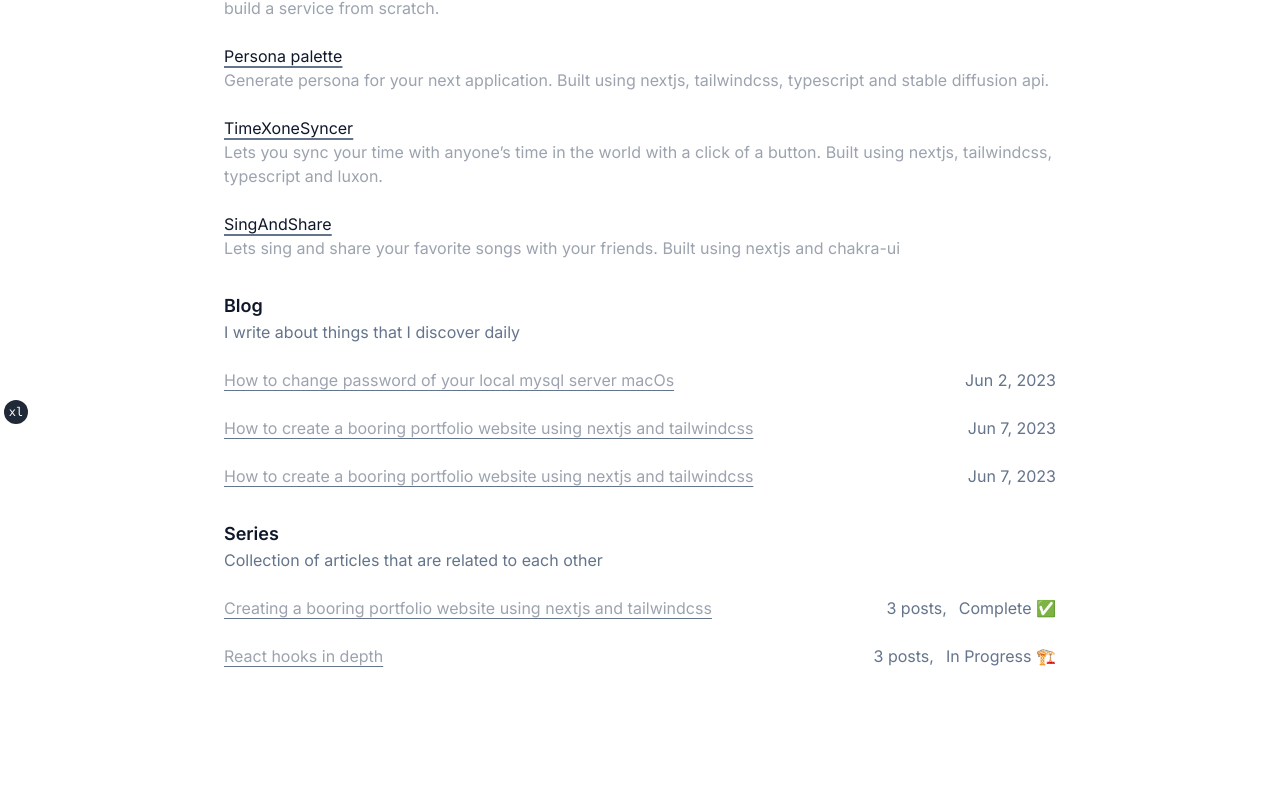
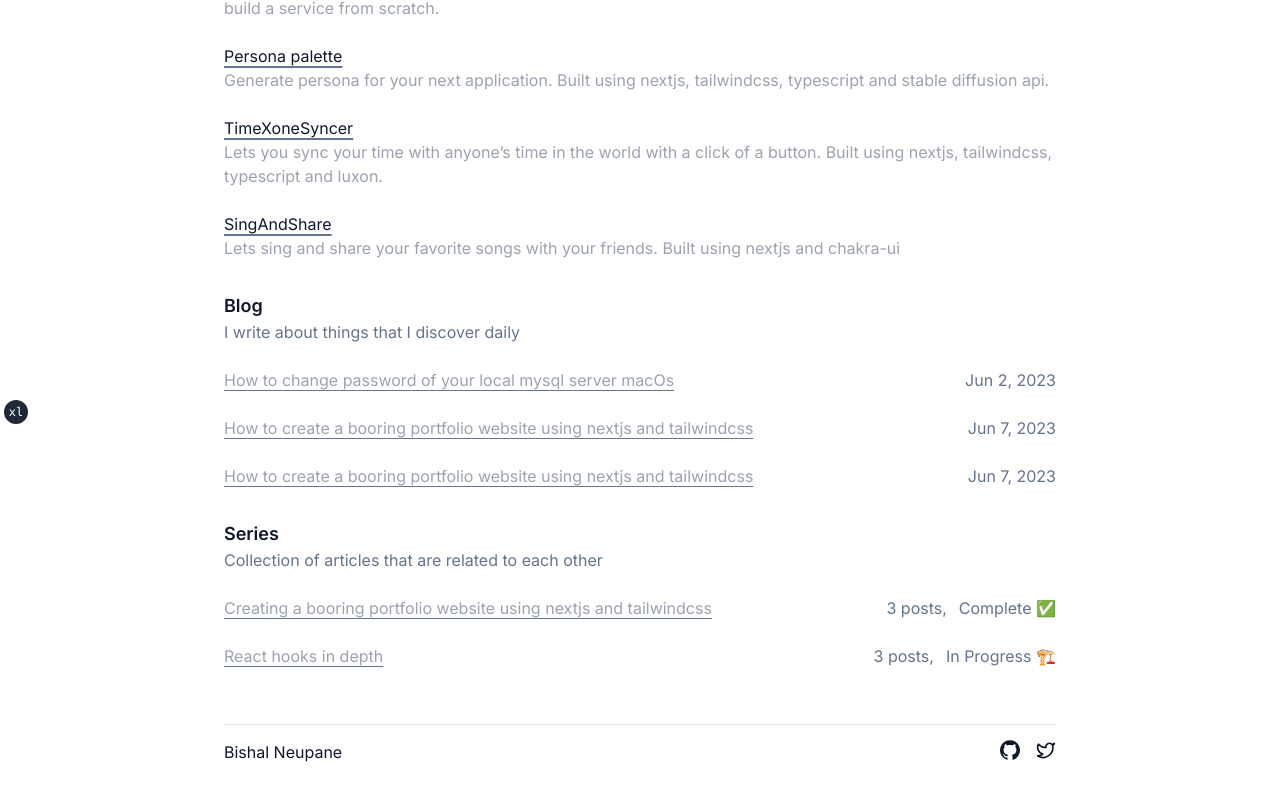
Before and after one commit to BishalN/pblogtemplate, a Next.js app: page / in a window 1280 px wide. Shown: the part 372-1172 px from the top of the page. Before the commit the page ends 1056 px from the top, so only its background shows below. Built offline with nearby package versions, Linux system fonts and the light colour scheme.

Commit message:
Added footer to layout

```diff
--- a/app/layout.tsx
+++ b/app/layout.tsx
@@ -4,6 +4,7 @@ import { Metadata } from "next"
 import { siteConfig } from "@/config/site"
 import { fontSans } from "@/lib/fonts"
 import { cn } from "@/lib/utils"
+import { Footer } from "@/components/footer"
 import { SiteHeader } from "@/components/site-header"
 import { TailwindIndicator } from "@/components/tailwind-indicator"
 import { ThemeProvider } from "@/components/theme-provider"
@@ -41,9 +42,10 @@ export default function RootLayout({ children }: RootLayoutProps) {
           )}
         >
           <ThemeProvider attribute="class" defaultTheme="system" enableSystem>
-            <div className="relative flex min-h-screen flex-col">
+            <div className="container relative flex min-h-screen max-w-4xl flex-col">
               {/* <SiteHeader /> */}
               <div className="flex-1">{children}</div>
+              <Footer />
             </div>
             <TailwindIndicator />
           </ThemeProvider>
--- a/app/page.tsx
+++ b/app/page.tsx
@@ -6,7 +6,7 @@ import { SeriesCard } from "@/components/series-card"
 
 export default function IndexPage() {
   return (
-    <main className="container max-w-4xl">
+    <main>
       <section id="hero" className="grid items-center gap-6 pb-8 pt-6 md:py-10">
         <h1 className="text-xl font-semibold text-muted-foreground">Bishal</h1>
         <p>
--- /dev/null
+++ b/components/footer.tsx
@@ -0,0 +1,34 @@
+import NextLink from "next/link"
+
+import { siteConfig } from "@/config/site"
+
+import { Icons } from "./icons"
+
+export const Footer = () => {
+  return (
+    <footer className="my-10">
+      <hr className="h-4 " />
+      <div className="flex justify-between">
+        <p>Bishal Neupane</p>
+        <div className="flex space-x-4">
+          <NextLink
+            href={siteConfig.links.github}
+            passHref
+            target="_blank"
+            rel="norefferor"
+          >
+            <Icons.gitHub className="h-5 w-5" />
+          </NextLink>
+          <NextLink
+            href={siteConfig.links.twitter}
+            passHref
+            target="_blank"
+            rel="noreferror"
+          >
+            <Icons.twitter className="h-5 w-5" />
+          </NextLink>
+        </div>
+      </div>
+    </footer>
+  )
+}
```
